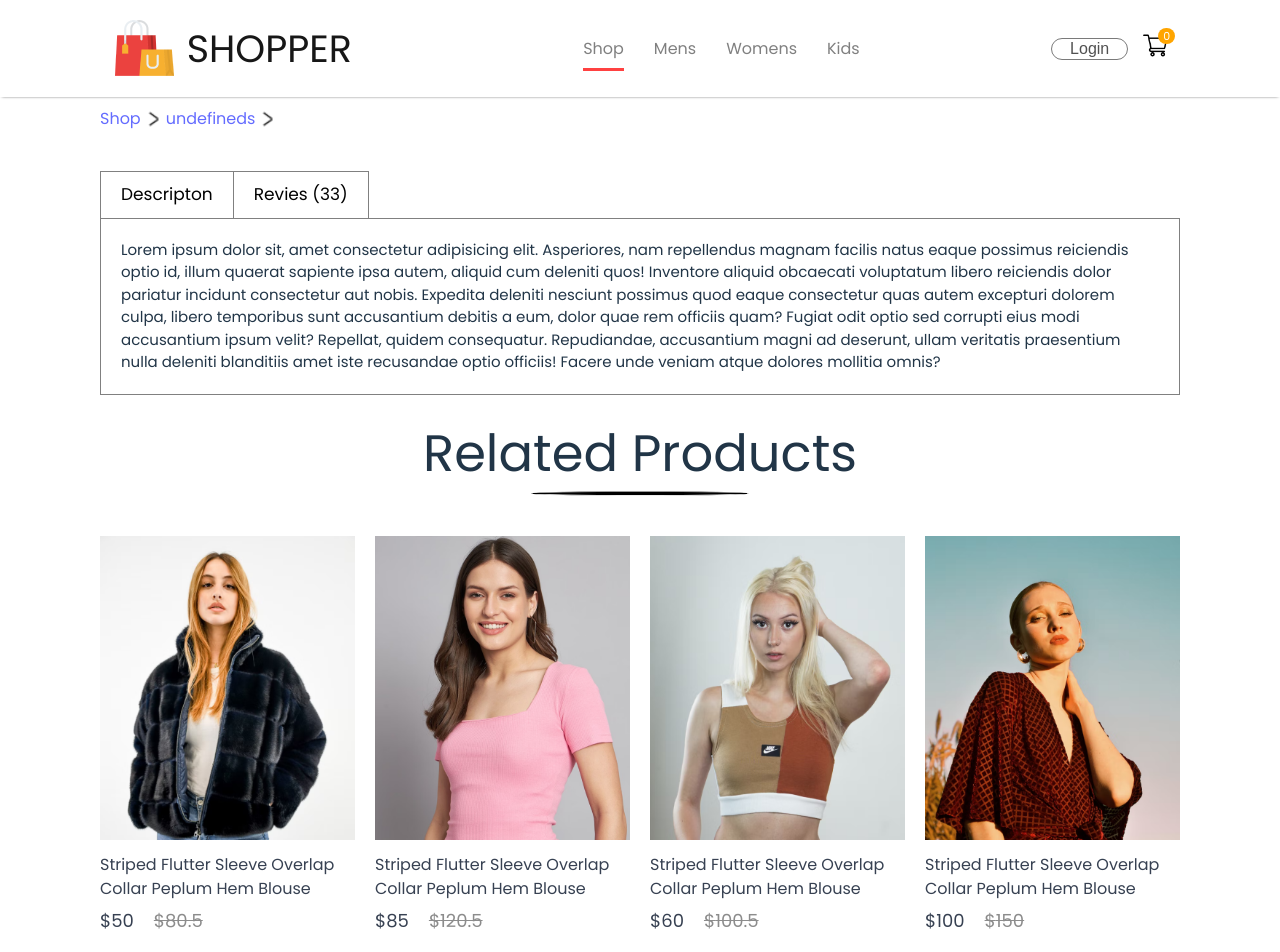
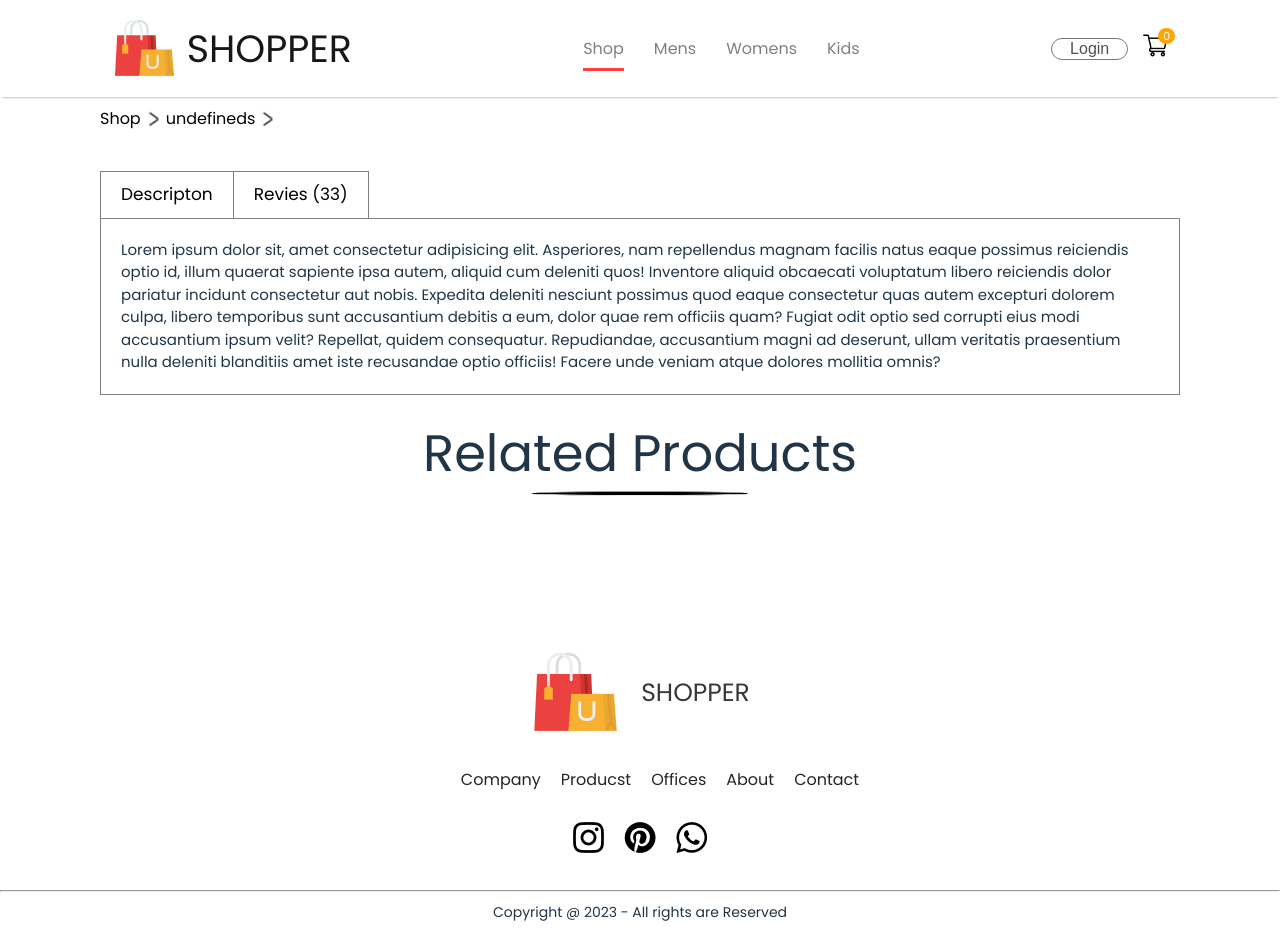
Before and after one commit to soheb-funtune/e-com-front-end, a React (Vite) app: page /product in a window 1280 px wide. Shown: the top 952 px of the page. Built offline with nearby package versions, Linux system fonts and the light colour scheme.

Commit message:
ui completed

```diff
--- a/src/App.jsx
+++ b/src/App.jsx
@@ -13,6 +13,10 @@ import women_banner from "./Components/Assets/banner_women.png";
 import kid_banner from "./Components/Assets/banner_kids.png";
 import { useGetContext } from "./Context/ShopContext/ShopContext";
 
+const Wrap = ({ children }) => {
+  return <div style={{ minHeight: "65vh" }}>{children}</div>;
+};
+
 function App() {
   const { AllProducts } = useGetContext();
   console.log({ AllProducts });
@@ -20,6 +24,8 @@ function App() {
   return (
     <BrowserRouter>
       <Navbar />
+      <Wrap>
+        {" "}
         <Routes>
           <Route path="/" element={<Shop />} />
           <Route
@@ -40,6 +46,8 @@ function App() {
           <Route path="/cart" element={<Cart />} />
           <Route path="/login" element={<LoginSignUp />} />
         </Routes>
+      </Wrap>
+
       <Footer />
     </BrowserRouter>
   );
--- a/src/Components/Breadcrum/Breadcrum.css
+++ b/src/Components/Breadcrum/Breadcrum.css
@@ -3,6 +3,12 @@
   align-items: center;
   gap: 5px;
   padding: 10px 0px 10px 100px;
+}
+.breadcrum-container a {
+  color: black;
+}
+.breadcrum-container a:hover {
+  color: #ff4141;
 }
 
 .left-icon {
--- a/src/Components/NewsLetter/news-latter.css
+++ b/src/Components/NewsLetter/news-latter.css
@@ -54,6 +54,7 @@
   /* border: none; */
 }
 .news-letter div button {
+  padding: 15px;
   background: black;
   color: white;
   border: none;
--- a/src/Components/RelatedProducts/RelatedProducts.jsx
+++ b/src/Components/RelatedProducts/RelatedProducts.jsx
@@ -2,14 +2,14 @@ import React from "react";
 import "./RelatedProducts.css";
 import data_product from "../Assets/data";
 import Item from "../Items/Item";
-const RelatedProducts = () => {
+const RelatedProducts = ({ restProducts }) => {
   return (
     <div className="related-product">
       <h1>
         Related Products <hr />
       </h1>
       <div className="items-container">
-        {data_product?.map((item, i) => (
+        {restProducts?.map((item, i) => (
           <Item
             width={true}
             key={i}
--- a/src/Pages/LoginSignUp/LoginSignUp.css
+++ b/src/Pages/LoginSignUp/LoginSignUp.css
@@ -43,6 +43,7 @@
 }
 
 .btn {
+  padding: 15px;
   width: 80%;
   margin: 0px auto;
   background: #ed3535;
--- a/src/Pages/Product.jsx
+++ b/src/Pages/Product.jsx
@@ -8,11 +8,17 @@ import RelatedProducts from "../Components/RelatedProducts/RelatedProducts";
 
 const Product = () => {
   const [product, setProduct] = useState();
+  const [restProducts, setRestProducts] = useState();
   const { productID } = useParams();
 
   const { AllProducts } = useGetContext();
   useEffect(() => {
     let res = AllProducts?.find((item) => item?.id === Number(productID));
+    let restItem = AllProducts?.filter(
+      (item) =>
+        item?.id !== Number(productID) && res?.category == item?.category
+    );
+    setRestProducts(restItem);
     setProduct(res);
   }, [productID, AllProducts]);
   return (
@@ -20,7 +26,7 @@ const Product = () => {
       <Breadcrum {...product} />
       {product && <ProductDisplay product={product} />}
       <DescriptionBox />
-      <RelatedProducts />
+      <RelatedProducts restProducts={restProducts} />
     </div>
   );
 };
```
Lines whose indentation alone changed are shown as unchanged.
